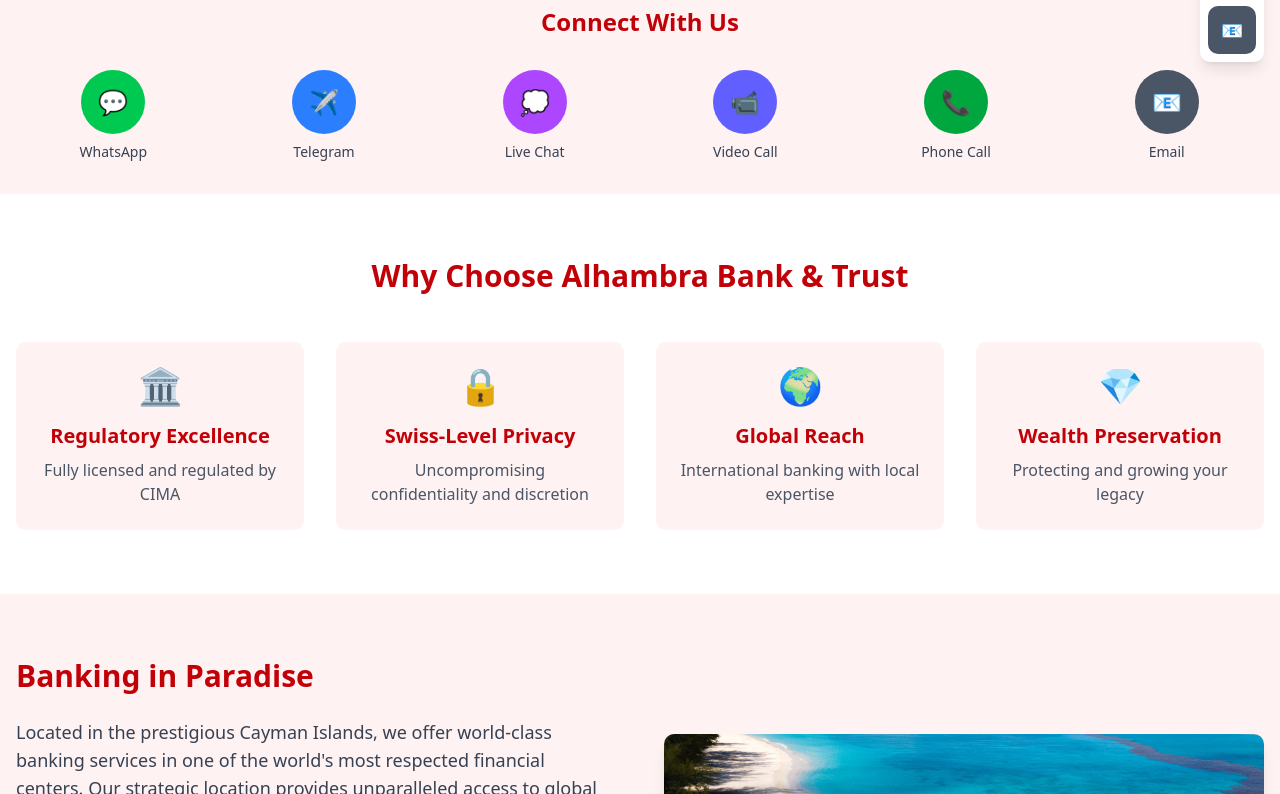
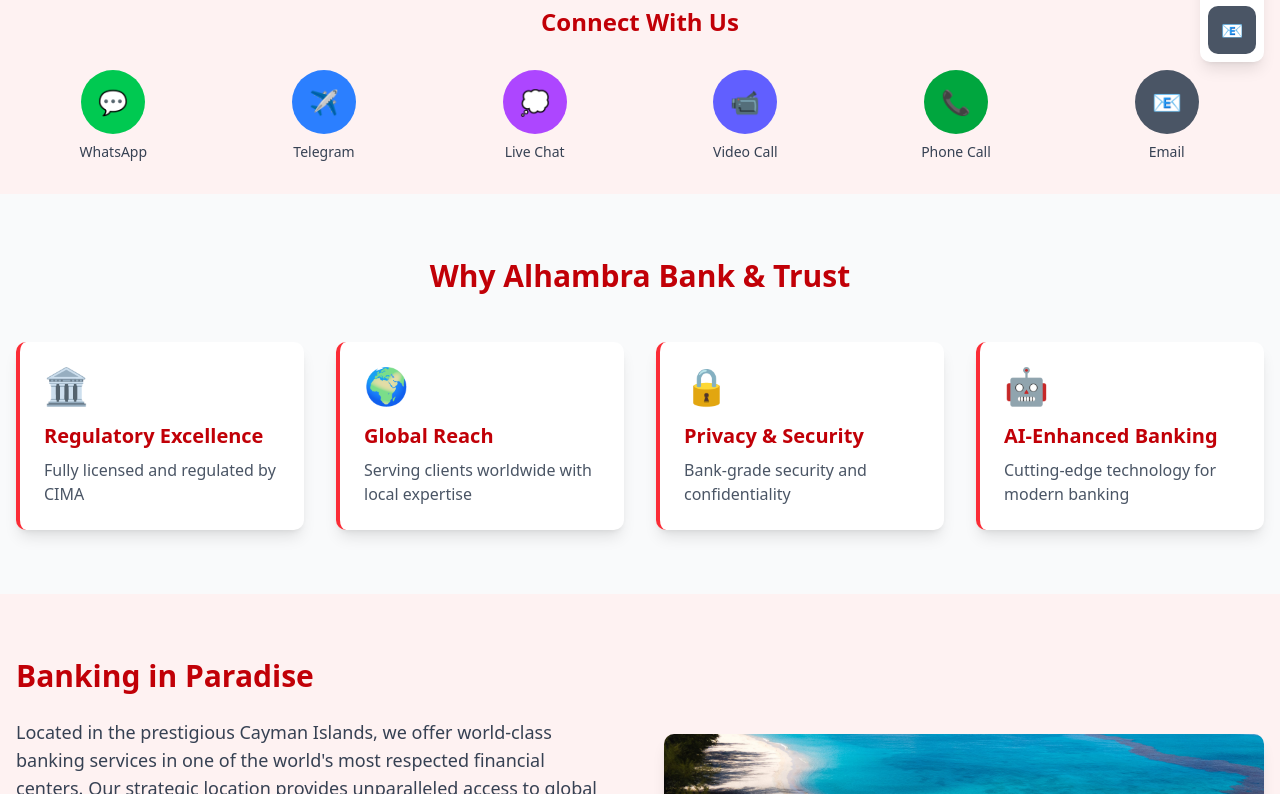
Before and after one commit to abt2025/alhambra-bank-trust, a React (Vite) app: page / in a window 1280 px wide. Shown: the part 650-1444 px from the top of the page. Built offline with nearby package versions, Linux system fonts and the light colour scheme.

Commit message:
Restore original September features: Remove Swiss-Level Privacy, restore exact original feature set from September 11th version

```diff
--- a/src/App.jsx
+++ b/src/App.jsx
@@ -840,20 +840,20 @@
       <CommunicationChannels />
 
       {/* Features Section */}
-      <div className="py-16 bg-white">
+      <div className="py-16 bg-gray-50">
         <div className="container mx-auto px-4">
-          <h2 className="text-3xl font-bold text-red-700 text-center mb-12">Why Choose Alhambra Bank & Trust</h2>
+          <h2 className="text-3xl font-bold text-red-700 text-center mb-12">Why Alhambra Bank & Trust</h2>
           <div className="grid grid-cols-1 md:grid-cols-2 lg:grid-cols-4 gap-8">
             {[
               { icon: "🏛️", title: "Regulatory Excellence", desc: "Fully licensed and regulated by CIMA" },
-              { icon: "🔒", title: "Swiss-Level Privacy", desc: "Uncompromising confidentiality and discretion" },
-              { icon: "🌍", title: "Global Reach", desc: "International banking with local expertise" },
-              { icon: "💎", title: "Wealth Preservation", desc: "Protecting and growing your legacy" }
-            ].map((feature, index) => (
-              <div key={index} className="text-center p-6 bg-red-50 rounded-lg hover:shadow-lg transition-shadow">
-                <div className="text-4xl mb-4">{feature.icon}</div>
-                <h3 className="text-xl font-bold text-red-700 mb-2">{feature.title}</h3>
-                <p className="text-gray-600">{feature.desc}</p>
+              { icon: "🌍", title: "Global Reach", desc: "Serving clients worldwide with local expertise" },
+              { icon: "🔒", title: "Privacy & Security", desc: "Bank-grade security and confidentiality" },
+              { icon: "🤖", title: "AI-Enhanced Banking", desc: "Cutting-edge technology for modern banking" }
+            ].map((item, index) => (
+              <div key={index} className="bg-white p-6 rounded-lg shadow-lg border-l-4 border-red-500">
+                <div className="text-4xl mb-4">{item.icon}</div>
+                <h3 className="text-xl font-semibold text-red-700 mb-2">{item.title}</h3>
+                <p className="text-gray-600">{item.desc}</p>
               </div>
             ))}
           </div>
```
Also changed, not shown: 5 other files (tests, documents, lock files or other folders).
